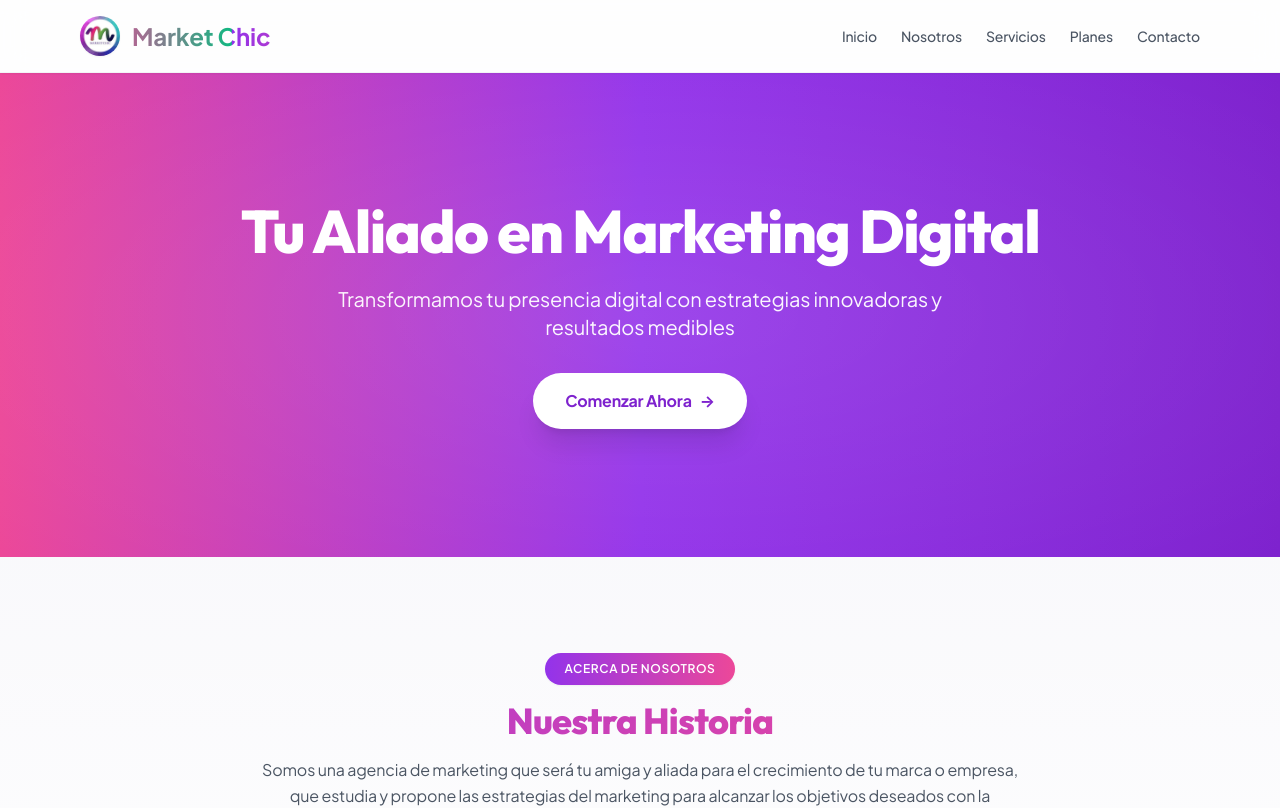
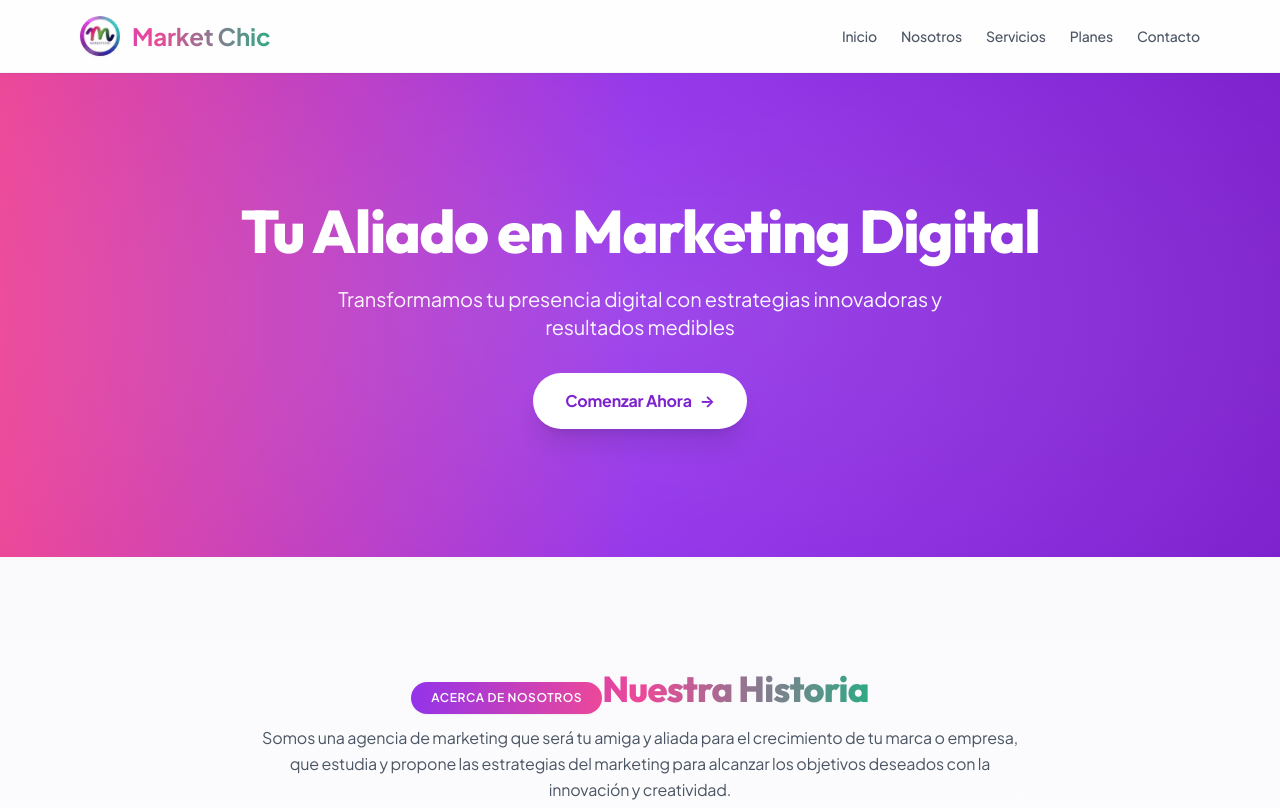
Before and after one commit to Guitarra2428/marketChik, a React (Vite) app: page / in a window 1280 px wide. Shown: the top 808 px of the page. Built offline with nearby package versions, Linux system fonts and the light colour scheme.

Commit message:
Fix text-gradient animation with inline-block display and textGradientShift keyframe

```diff
--- a/src/index.css
+++ b/src/index.css
@@ -33,10 +33,13 @@
   100% { background-position: 0% 50%; }
 }
 
-@keyframes gradientShift {
-  0% { background-position: 0% 50%; }
-  50% { background-position: 100% 50%; }
-  100% { background-position: 0% 50%; }
+@keyframes textGradientShift {
+  0% {
+    background-position: 0% center;
+  }
+  100% {
+    background-position: 300% center;
+  }
 }
 
 @keyframes fadeInUp {
@@ -55,11 +58,14 @@
 }
 
 .animate-text-gradient {
-  background: linear-gradient(135deg, #9333ea 0%, #ec4899 35%, #10b981 70%, #9333ea 100%);
-  background-size: 300% 300%;
-  -webkit-background-clip: text;
-  -webkit-text-fill-color: transparent;
-  animation: gradientShift 6s ease-in-out infinite;
+  display: inline-block;
+  background-clip: text !important;
+  -webkit-background-clip: text !important;
+  color: transparent !important;
+  -webkit-text-fill-color: transparent !important;
+  background-image: linear-gradient(90deg, #9333ea 0%, #ec4899 33%, #10b981 66%, #9333ea 100%) !important;
+  background-size: 300% auto !important;
+  animation: textGradientShift 4s linear infinite !important;
 }
 
 .animate-fade-in-up {
@@ -82,18 +88,14 @@
 }
 
 .text-gradient {
-  background-clip: text;
-  -webkit-background-clip: text;
-  color: transparent;
-  background-image: linear-gradient(to right, #9333ea, #ec4899, #10b981);
-  background-size: 200% auto;
-  animation: text-gradient 4s linear infinite;
-}
-
-@keyframes text-gradient {
-  to {
-    background-position: 200% center;
-  }
+  display: inline-block;
+  background-clip: text !important;
+  -webkit-background-clip: text !important;
+  color: transparent !important;
+  -webkit-text-fill-color: transparent !important;
+  background-image: linear-gradient(90deg, #9333ea 0%, #ec4899 33%, #10b981 66%, #9333ea 100%) !important;
+  background-size: 300% auto !important;
+  animation: textGradientShift 4s linear infinite !important;
 }
 
 .nav-link {
```
